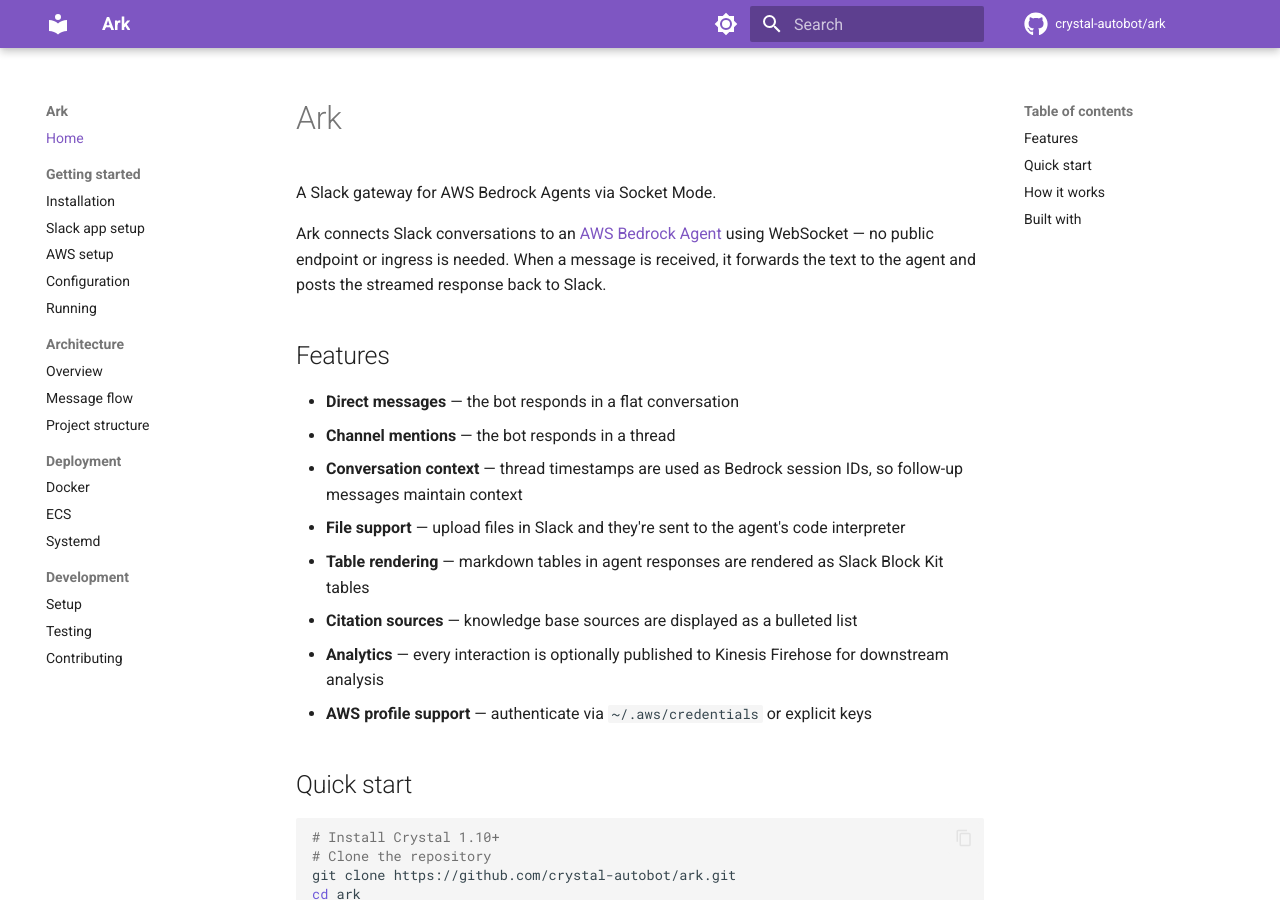
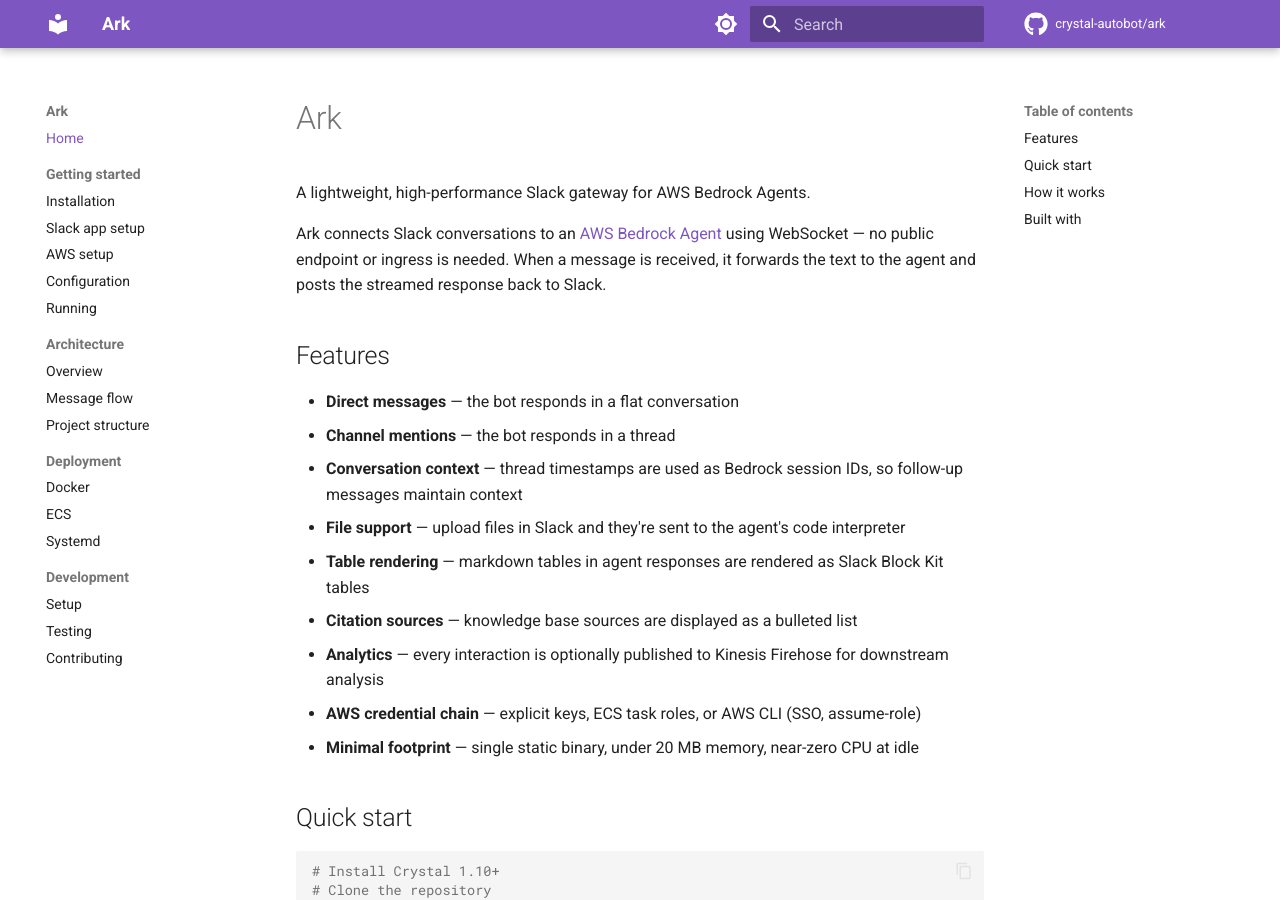
Before and after one commit to crystal-autobot/ark, an MkDocs documentation site: the page built from docs/index.md, in a window 1280 px wide and 900 px high. Built offline with MkDocs 1.6.1 and Material for MkDocs 9.7.7, drawn with Linux system fonts in a browser that asks for light colours; comment, search, counter and statistics services are not loaded.

Commit message:
fix(docs): explain explicitely the memory usage

```diff
--- a/docs/index.md
+++ b/docs/index.md
@@ -1,6 +1,6 @@
 # Ark
 
-A Slack gateway for AWS Bedrock Agents via Socket Mode.
+A lightweight, high-performance Slack gateway for AWS Bedrock Agents.
 
 Ark connects Slack conversations to an [AWS Bedrock Agent](https://docs.aws.amazon.com/bedrock/latest/userguide/agents.html) using WebSocket — no public endpoint or ingress is needed. When a message is received, it forwards the text to the agent and posts the streamed response back to Slack.
 
@@ -13,7 +13,8 @@
 - **Table rendering** — markdown tables in agent responses are rendered as Slack Block Kit tables
 - **Citation sources** — knowledge base sources are displayed as a bulleted list
 - **Analytics** — every interaction is optionally published to Kinesis Firehose for downstream analysis
-- **AWS profile support** — authenticate via `~/.aws/credentials` or explicit keys
+- **AWS credential chain** — explicit keys, ECS task roles, or AWS CLI (SSO, assume-role)
+- **Minimal footprint** — single static binary, under 20 MB memory, near-zero CPU at idle
 
 ## Quick start
 
--- a/shard.yml
+++ b/shard.yml
@@ -9,7 +9,7 @@
 license: MIT
 
 description: |
-  A Slack gateway for AWS Bedrock Agents via Socket Mode.
+  A lightweight, high-performance Slack gateway for AWS Bedrock Agents.
 
 dependencies:
   awscr-signer:
```
Also changed, not shown: README.md (+2 -2 lines), docs/deployment/ecs.md (+3 -3 lines).
